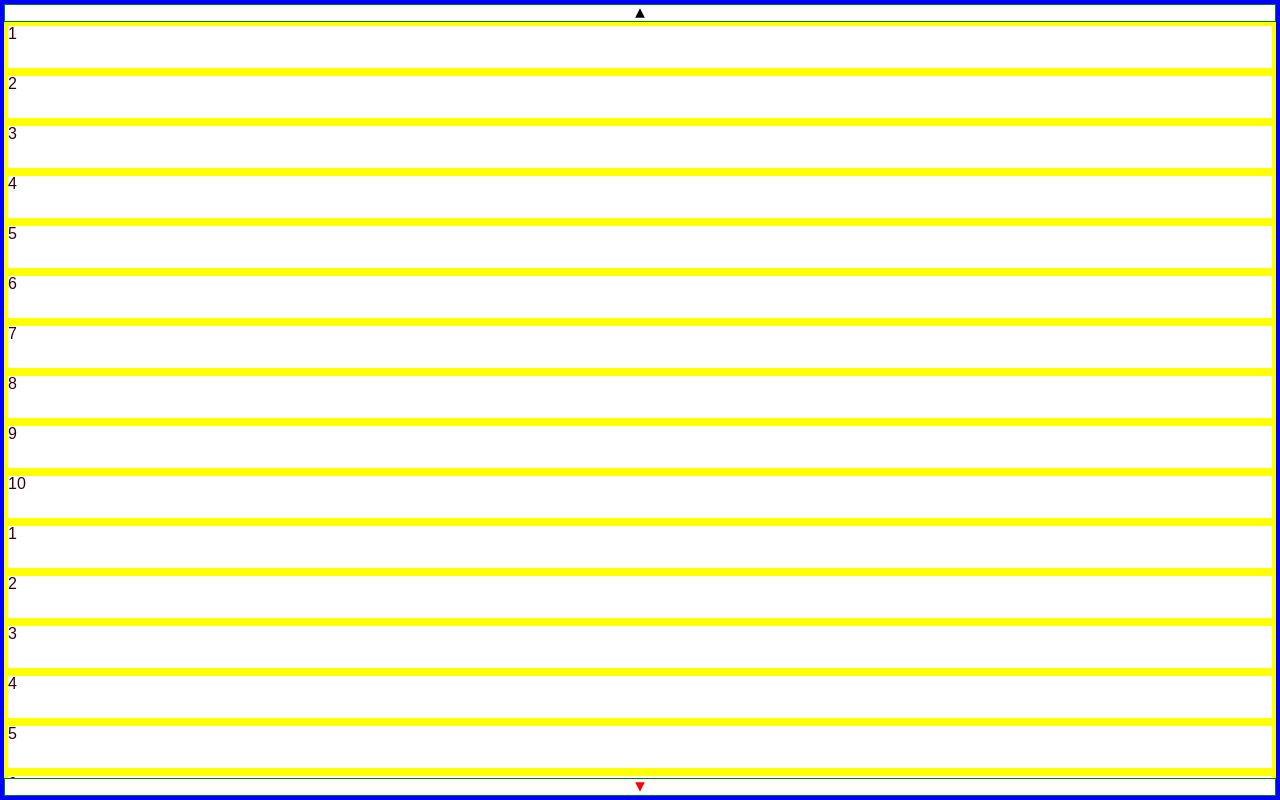
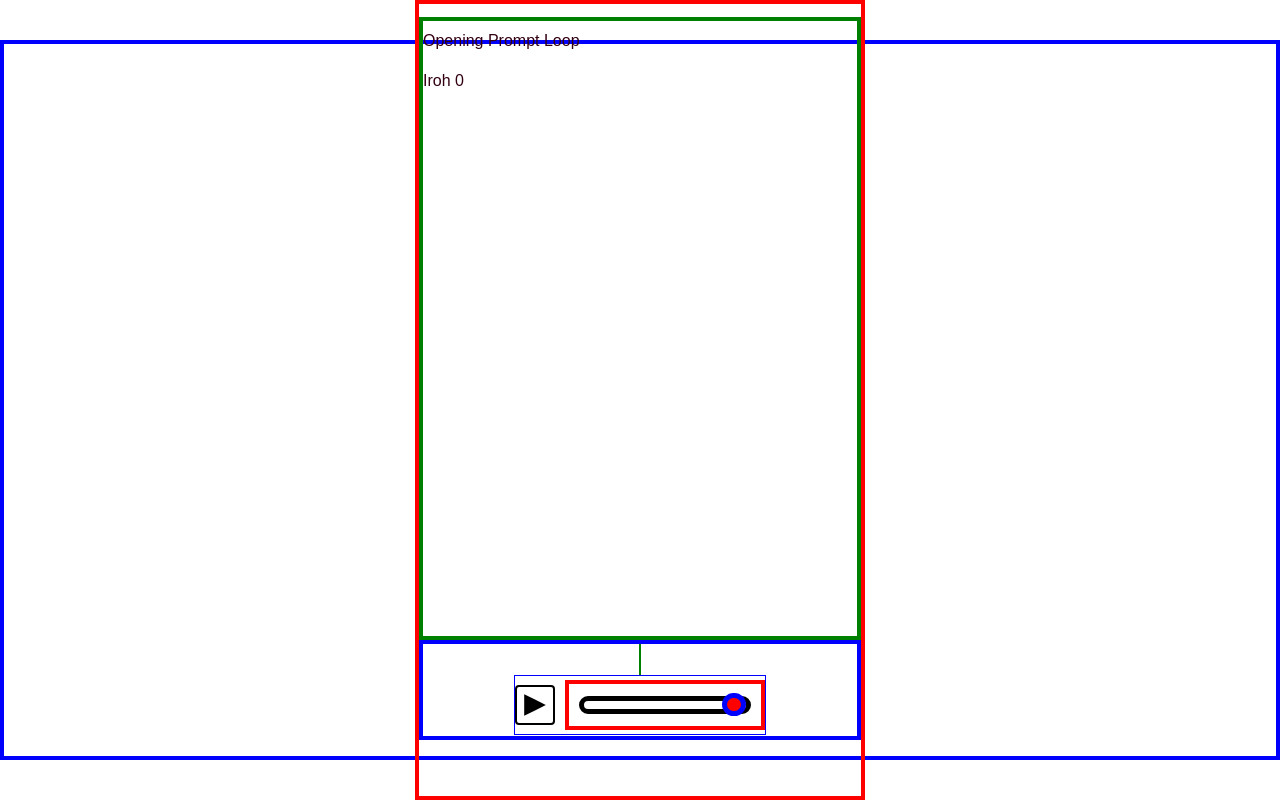
Before and after one commit to Driijko/flow, a Svelte app: page / in a window 1280 px wide. Built offline with nearby package versions, Linux system fonts and the light colour scheme.

Commit message:
Modules: uarr: mono: AudioBkgPlaylistMonoUARR.

```diff
--- a/src/App.svelte
+++ b/src/App.svelte
@@ -7,9 +7,8 @@
   import AudioBkg from "./toolkit/1-site/audio/bkg/AudioBkg.svelte";
   import AudioBkgPlayer from "./toolkit/6-structures/AudioBkgPlayer.svelte";
   import AudioBkgTrackList from "./toolkit/6-structures/AudioBkgTrackList.svelte";
-  import AudioBkgPlaylist from "./toolkit/6-structures/AudioBkgPlaylist.svelte";
-  import AudioBkgPlaylistMonoUarr from "./toolkit/4-modules/uarr/mono-uarr/AudioBkgPlaylistMonoUARR.svelte";
-  import MonoUARR from "./toolkit/4-modules/uarr/mono-uarr/MonoUARR.svelte";
+  import AudioBkgPlaylistMonoUARR from "./toolkit/4-modules/uarr/mono/AudioBkgPlaylistMonoUARR.svelte";
+  import MonoUARR from "./toolkit/4-modules/uarr/mono/MonoUARR.svelte";
   import VerticalScrollContainer from "./toolkit/5-containers/VerticalScrollContainer.svelte";
 
   // INITIAL SET UP -------------------------------------------------
@@ -20,37 +19,9 @@
 
 <!-- MARKUP //////////////////////////////////////////////// -->
 <AudioBkg />
-<!-- <AudioBkgPlaylistMonoUarr /> -->
-<VerticalScrollContainer>
-  <ul>
-    <li>1</li>
-    <li>2</li>
-    <li>3</li>
-    <li>4</li>
-    <li>5</li>
-    <li>6</li>
-    <li>7</li>
-    <li>8</li>
-    <li>9</li>
-    <li>10</li>
-    <li>1</li>
-    <li>2</li>
-    <li>3</li>
-    <li>4</li>
-    <li>5</li>
-    <li>6</li>
-    <li>7</li>
-    <li>8</li>
-    <li>9</li>
-    <li>10</li>
-  </ul>
-</VerticalScrollContainer>
-
+<AudioBkgPlaylistMonoUARR />
 
 <!-- STYLE //////////////////////////////////////////////////////// -->
 <style>
-li {
-  border: 4px solid yellow;
-  height: 50px;
-}
+
 </style>
--- a/src/toolkit/4-modules/uarr/mono-uarr/AudioBkgPlaylistMonoUARR.svelte
+++ /dev/null
@@ -1,36 +0,0 @@
-<!-- SCRIPTS ///////////////////////////////////////// -->
-<script>
-  // IMPORTS ----------------------------------------------------------
-  import AudioBkgPlaylist from "../../../6-structures/AudioBkgPlaylist.svelte";
-  import MonoUARR from "./MonoUARR.svelte";
-</script>
-
-<!-- MARKUP //////////////////////////////////////////// -->
-<div id="this">
-  <MonoUARR>
-    <AudioBkgPlaylist slot="content" />
-  </MonoUARR>
-</div>
-
-<!-- STYLE //////////////////////////////////////////////////// -->
-<style>
-  #this :global(.uarr1) {
-    padding-top: 1%;
-  }
-  #this :global(.audio-bkg-track-list) {
-    height: 80%;
-    overflow-y: scroll;
-  }
-  #this :global(.audio-bkg-track-list li) {
-    border: 1px solid blue;
-    height: 14%;
-    display: flex;
-    justify-content: center;
-    align-items: center;
-    text-align: center;
-    margin: 5%;
-  }
-  #this :global(.audio-bkg-player) {
-    height: 19%;
-  }
-</style>
--- /dev/null
+++ b/src/toolkit/4-modules/uarr/mono/AudioBkgPlaylistMonoUARR.svelte
@@ -0,0 +1,31 @@
+<!-- SCRIPTS ///////////////////////////////////////// -->
+<script>
+  // IMPORTS ----------------------------------------------------------
+  import AudioBkgTrackList from "../../../6-structures/AudioBkgTrackList.svelte";
+  import AudioBkgPlayer from "../../../6-structures/AudioBkgPlayer.svelte";
+  import VerticalScrollContainer from "../../../5-containers/VerticalScrollContainer.svelte";
+  import MonoUARR from "./MonoUARR.svelte";
+</script>
+
+<!-- MARKUP //////////////////////////////////////////// -->
+<div id="this">
+  <MonoUARR>
+    <svelte:fragment slot="content">
+      <VerticalScrollContainer>
+        <AudioBkgTrackList />
+      </VerticalScrollContainer>
+      <AudioBkgPlayer />
+    </svelte:fragment>
+  </MonoUARR>
+</div>
+
+<!-- STYLE //////////////////////////////////////////////////// -->
+<style>
+  #this :global(.uarr1) {
+    padding-top: 1%;
+  }
+  #this :global(.vertical-scroll-container) {
+    border: 4px solid green;
+    height: 80%;
+  }
+</style>
--- a/src/toolkit/5-containers/VerticalScrollContainer.svelte
+++ b/src/toolkit/5-containers/VerticalScrollContainer.svelte
@@ -1,7 +1,7 @@
 <!-- SCRIPTS ////////////////////////////////////////////// -->
 <script>
   // IMPORTS ---------------------------------------
-  import { onMount } from "svelte";
+  import { onMount, onDestroy } from "svelte";
   import UpArrow from "../7-elements/svg-icons/arrows/UpArrow.svelte";
   import DownArrow from "../7-elements/svg-icons/arrows/DownArrow.svelte";
 
@@ -37,6 +37,10 @@
     }
   });
 
+  onDestroy(()=> {
+    verticalScrollContainerContentElement.removeEventListener("scroll",handleScroll);
+  });
+
 
 </script>
 
@@ -66,14 +70,10 @@
 <!-- STYLES /////////////////////////////////////////////////// -->
 <style>
 .vertical-scroll-container {
-  width: 100vw;
-  height: 100vh;
-  border: 4px solid blue;
   display: flex;
   flex-direction: column;
 }
 .vertical-scroll-container-marker  {
-  border: 1px solid green;
   display: flex;
   justify-content: center;
   align-items: center;
--- a/src/toolkit/6-structures/AudioBkgPlaylist.svelte
+++ /dev/null
@@ -1,10 +0,0 @@
-<!-- SCRIPTS ///////////////////////////////////////////// -->
-<script>
-  // IMPORTS ---------------------------------------------------
-  import AudioBkgTrackList from "./AudioBkgTrackList.svelte";
-  import AudioBkgPlayer from "./AudioBkgPlayer.svelte";
-</script>
-
-<!-- MARKUP ///////////////////////////////////////////////// -->
-<AudioBkgTrackList />
-<AudioBkgPlayer />
```
Also changed, not shown: src/toolkit/4-modules/uarr/mono/MonoUARR.svelte (renamed from src/toolkit/4-modules/uarr/mono-uarr/MonoUARR.svelte).
